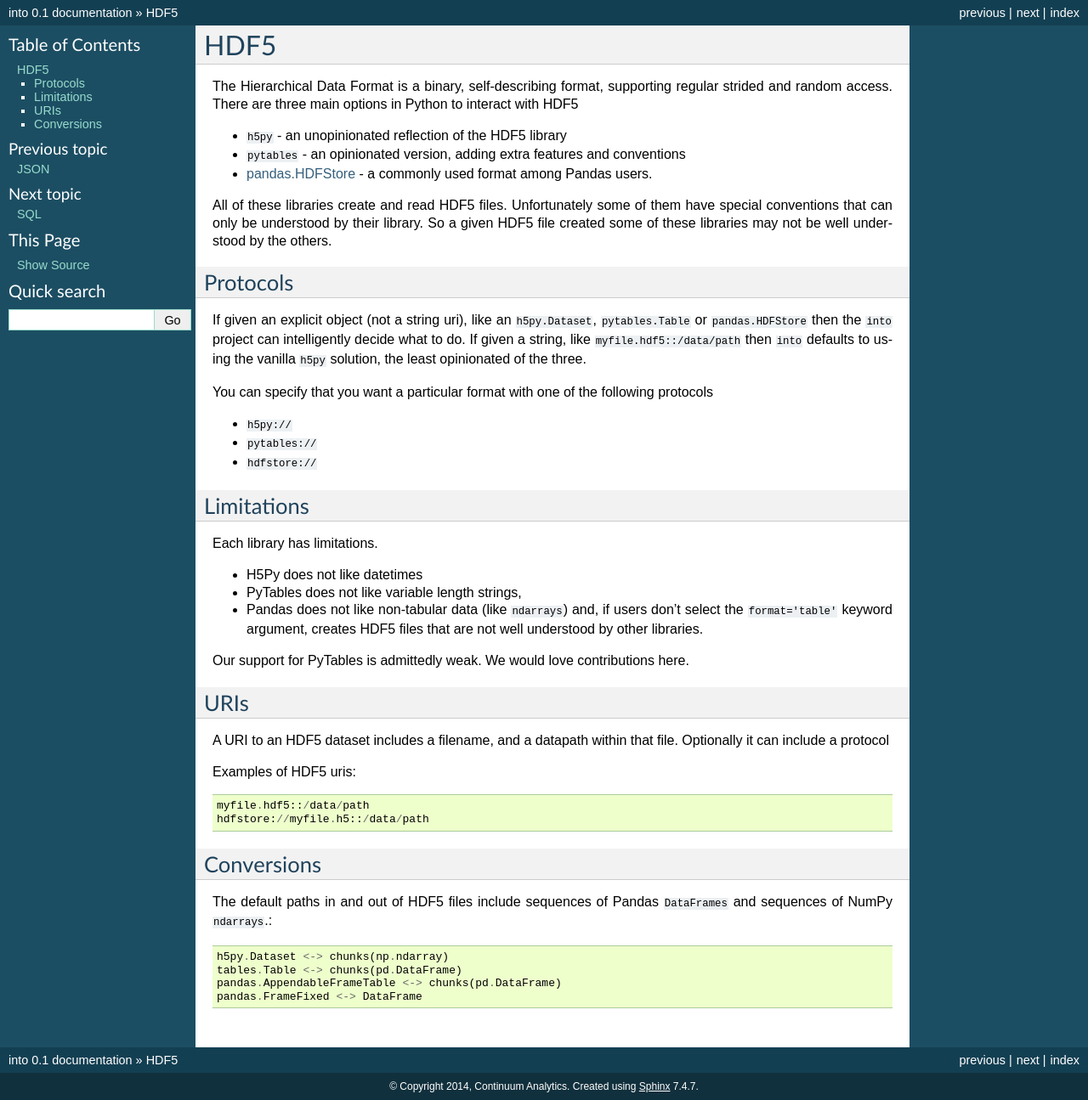
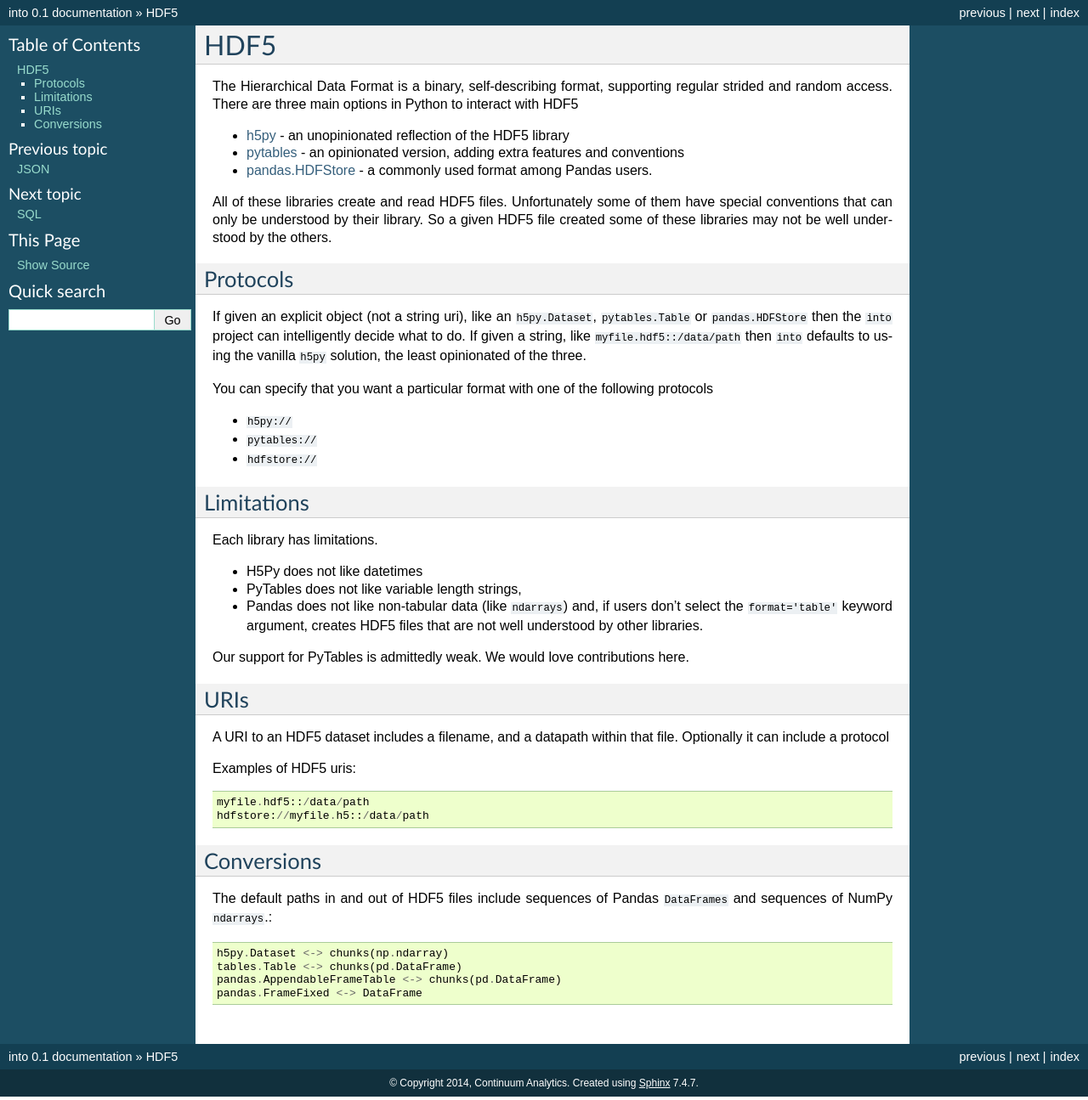
Before and after one commit to blaze/odo, a Sphinx documentation site: the page built from docs/source/hdf5.rst, in a window 1280 px wide. Shown: the whole page at 85% size. Built offline with Sphinx 7.4.7, drawn with Linux system fonts in a browser that asks for light colours.

Commit message:
links for HDF5 docs section

```diff
--- a/docs/source/hdf5.rst
+++ b/docs/source/hdf5.rst
@@ -5,8 +5,8 @@ The Hierarchical Data Format is a binary, self-describing format, supporting
 regular strided and random access.  There are three main options in Python to
 interact with HDF5
 
-*  ``h5py`` - an unopinionated reflection of the HDF5 library
-*  ``pytables`` - an opinionated version, adding extra features and conventions
+*  `h5py`_ - an unopinionated reflection of the HDF5 library
+*  `pytables`_ - an opinionated version, adding extra features and conventions
 *  `pandas.HDFStore`_ - a commonly used format among Pandas users.
 
 All of these libraries create and read HDF5 files.  Unfortunately some of them
```
Also changed, not shown: other parts of docs/source/hdf5.rst (+2 -0 lines).
